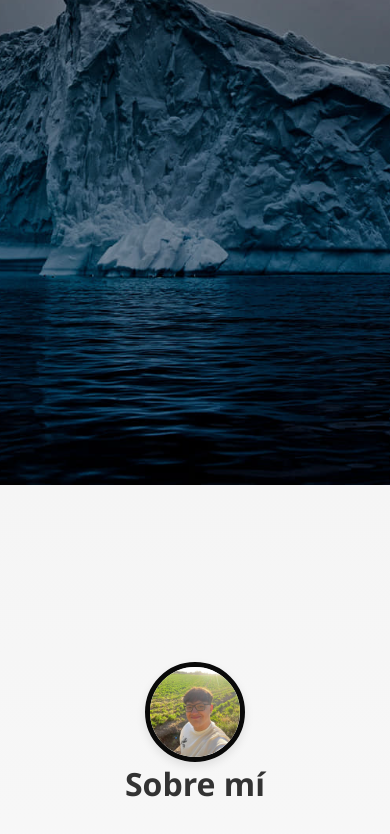
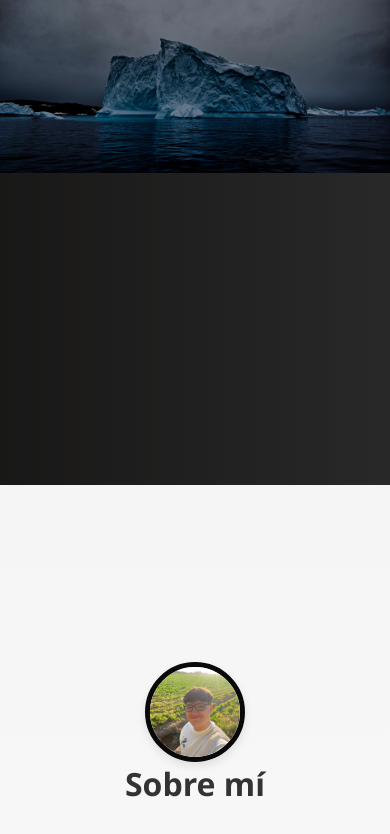
Before and after one commit to bnjmnnnn/CV-WEB, a plain HTML site: page index.html in a window 390 px wide. Shown: the part 359-1193 px from the top of the page. Drawn offline with Linux system fonts and the light colour scheme.

Commit message:
Update estilos.css

```diff
--- a/estilos.css
+++ b/estilos.css
@@ -437,3 +437,9 @@ section {
     grid-template-columns: 1fr; /* Una sola columna */
   }
 }
+@media (max-width: 768px) {
+  .hero {
+    background-attachment: scroll; /* Para móviles, evita que la imagen quede fija */
+    background-size: contain; /* Ajusta la imagen dentro del contenedor sin cortar */
+  }
+}
```
